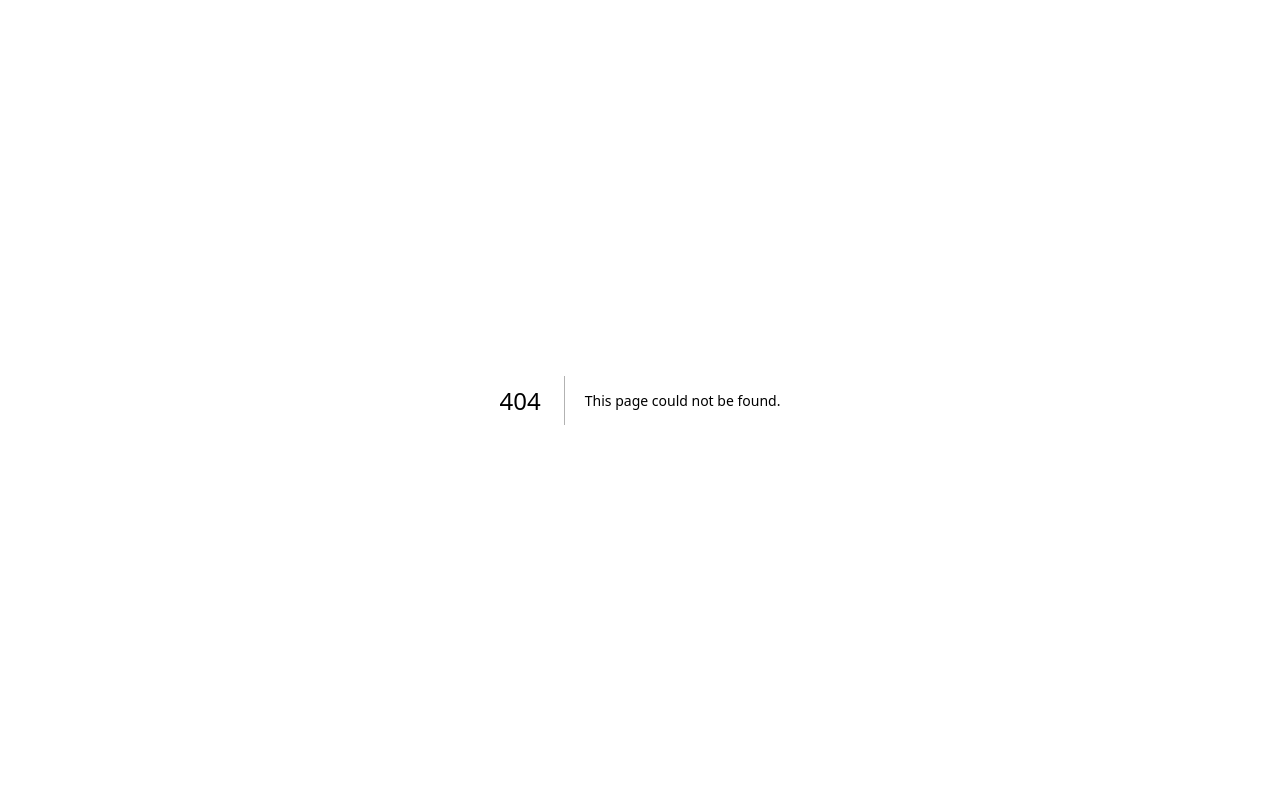
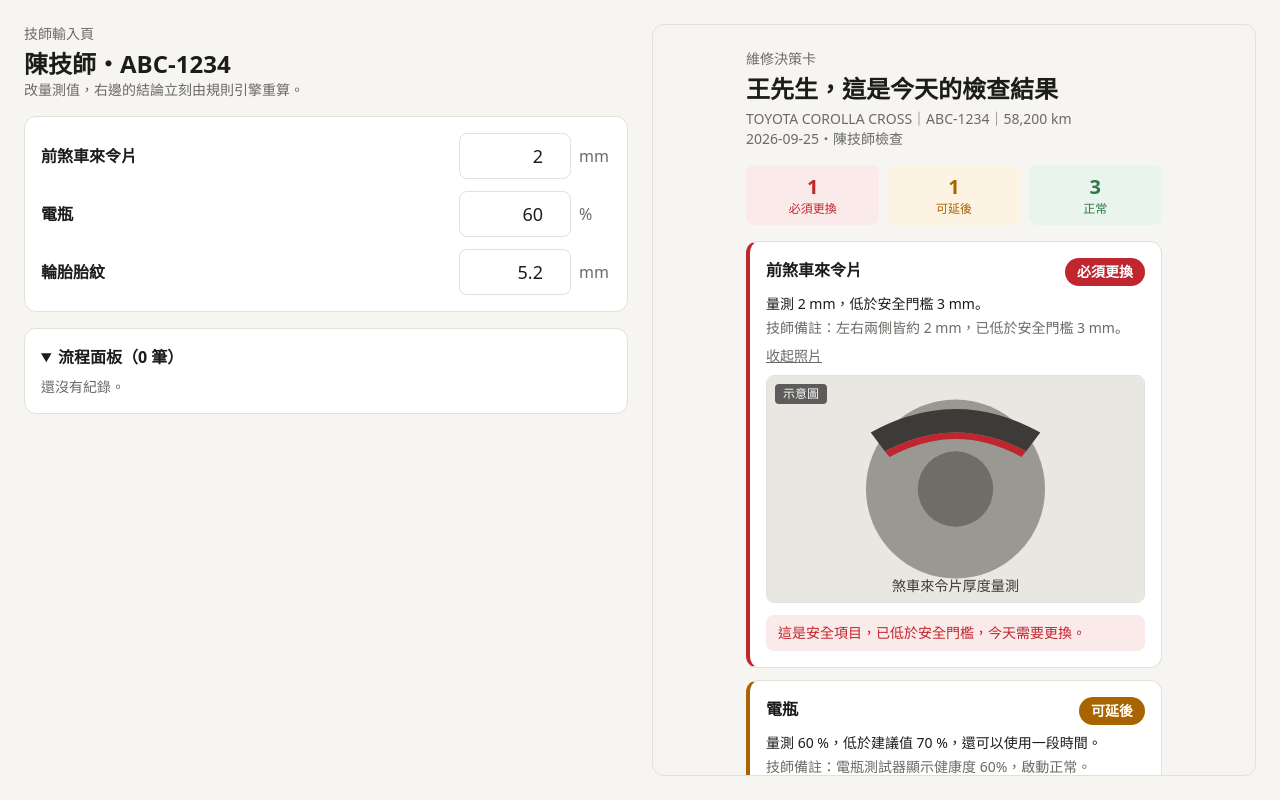
Before and after one commit to hh123456tw/toyota-trust-intelligence-mvp, a Next.js app: page /tech/wang in a window 1280 px wide. Before the commit this address had no page. Built offline with nearby package versions, Linux system fonts and the light colour scheme.

Commit message:
技師輸入頁＋流程面板：改量測值即時重算結論 (#5)
- /tech/[id]：左邊技師輸入，右邊決策卡，只用前端狀態
- 改值時流程面板記一筆「AI 呼叫 0 次」
- lib/card.ts：cardItems、withMeasurement、cardProps（卡片頁共用）

```diff
--- a/src/app/card/[id]/DecisionCard.tsx
+++ b/src/app/card/[id]/DecisionCard.tsx
@@ -71,7 +71,8 @@ export default function DecisionCard(props: {
 
       <section className="space-y-3 px-4">
         {items.map((item) => (
-          <ItemCard key={item.id} item={item} />
+          // 結論變了就重設卡片狀態（例如技師改值後，舊的延後選擇不能留著）。
+          <ItemCard key={`${item.id}:${item.verdict.conclusion}`} item={item} />
         ))}
       </section>
 
--- /dev/null
+++ b/src/app/card/[id]/FlowPanel.tsx
@@ -0,0 +1,39 @@
+"use client";
+
+// 流程面板：讓評審看見每一步在做什麼。每筆紀錄有標題、幾個步驟、AI 呼叫次數。
+export type FlowEntry = {
+  title: string;
+  steps: string[];
+  aiCalls: number;
+};
+
+export default function FlowPanel({ entries }: { entries: FlowEntry[] }) {
+  return (
+    <details open className="rounded-xl border border-line bg-white p-4">
+      <summary className="cursor-pointer font-semibold">流程面板（{entries.length} 筆）</summary>
+      {entries.length === 0 ? (
+        <p className="mt-2 text-sm text-muted">還沒有紀錄。</p>
+      ) : (
+        <ol className="mt-3 space-y-3">
+          {/* 最新的放最上面。 */}
+          {entries
+            .map((e, i) => ({ e, i }))
+            .reverse()
+            .map(({ e, i }) => (
+              <li key={i} className="border-l-2 border-line pl-3">
+                <p className="text-sm font-semibold">{e.title}</p>
+                <ul className="text-sm text-muted">
+                  {e.steps.map((s, j) => (
+                    <li key={j}>→ {s}</li>
+                  ))}
+                </ul>
+                <p className={`text-sm font-semibold ${e.aiCalls === 0 ? "text-ok" : "text-defer"}`}>
+                  AI 呼叫 {e.aiCalls} 次
+                </p>
+              </li>
+            ))}
+        </ol>
+      )}
+    </details>
+  );
+}
--- a/src/app/card/[id]/page.tsx
+++ b/src/app/card/[id]/page.tsx
@@ -1,10 +1,7 @@
 import { notFound } from "next/navigation";
-import { presetsFor, sourceLabel } from "@/lib/answers";
-import { judge, type Conclusion } from "@/lib/rules";
+import { cardProps } from "@/lib/card";
 import { findVehicle, vehicles } from "@/lib/vehicles";
-import DecisionCard, { type CardItem } from "./DecisionCard";
-
-const ORDER: Record<Conclusion, number> = { 必須更換: 0, 可延後: 1, 正常: 2 };
+import DecisionCard from "./DecisionCard";
 
 export function generateStaticParams() {
   return vehicles.map((v) => ({ id: v.id }));
@@ -15,38 +12,5 @@ export default async function CardPage(props: PageProps<"/card/[id]">) {
   const vehicle = findVehicle(id);
   if (!vehicle) notFound();
 
-  const items: CardItem[] = vehicle.items
-    .map((item) => ({
-      id: item.id,
-      name: item.name,
-      photo: item.photo,
-      technicianNote: item.technicianNote,
-      verdict: judge(item),
-    }))
-    .sort((a, b) => ORDER[a.verdict.conclusion] - ORDER[b.verdict.conclusion]);
-
-  // 來源代號對應的顯示文字，讓畫面把 AI 回答的來源轉成看得懂的標籤。
-  const keys = ["driving", ...vehicle.items.map((i) => `item:${i.id}`)];
-  const sourceLabels = Object.fromEntries(keys.map((k) => [k, sourceLabel(vehicle, k)!]));
-
-  const others = vehicles.filter((v) => v.id !== vehicle.id);
-
-  return (
-    <DecisionCard
-      vehicle={{
-        id: vehicle.id,
-        owner: vehicle.owner,
-        model: vehicle.model,
-        plate: vehicle.plate,
-        mileageKm: vehicle.mileageKm,
-        technician: vehicle.technician,
-        inspectedAt: vehicle.inspectedAt,
-        drivingNote: `${vehicle.drivingSummary.period}：${vehicle.drivingSummary.note}`,
-      }}
-      items={items}
-      presets={presetsFor(vehicle.id)}
-      sourceLabels={sourceLabels}
-      others={others.map((v) => ({ id: v.id, owner: v.owner }))}
-    />
-  );
+  return <DecisionCard {...cardProps(vehicle)} />;
 }
--- a/src/app/page.tsx
+++ b/src/app/page.tsx
@@ -21,6 +21,9 @@ export default function Home() {
           </li>
         ))}
       </ul>
+      <Link href="/tech/wang" className="mt-6 block text-sm text-muted underline">
+        技師輸入頁＋決策卡（錄影用，1920×1080）
+      </Link>
       <p className="mt-8 text-xs text-muted">所有資料皆為展示用假資料。</p>
     </main>
   );
--- /dev/null
+++ b/src/app/tech/[id]/Workbench.tsx
@@ -0,0 +1,78 @@
+"use client";
+
+import { useState, type ComponentProps } from "react";
+import { cardItems, withMeasurement } from "@/lib/card";
+import type { InspectionItem } from "@/lib/vehicles";
+import DecisionCard from "../../card/[id]/DecisionCard";
+import FlowPanel, { type FlowEntry } from "../../card/[id]/FlowPanel";
+
+// 只用前端狀態：改值後直接交給規則引擎重算，不經過後端或 AI。
+export default function Workbench(props: {
+  card: ComponentProps<typeof DecisionCard>;
+  items: InspectionItem[];
+  technician: string;
+}) {
+  const [items, setItems] = useState(props.items);
+  const [entries, setEntries] = useState<FlowEntry[]>([]);
+
+  const conclusionOf = (list: InspectionItem[], id: string) =>
+    cardItems(list).find((i) => i.id === id)!.verdict.conclusion;
+
+  function change(item: InspectionItem, raw: string) {
+    const value = Number(raw);
+    // 輸入到一半（空白）或不是數字時先不算。
+    if (raw.trim() === "" || !Number.isFinite(value)) return;
+    const before = items.find((i) => i.id === item.id)!.measurement!;
+    if (before.value === value) return;
+    const next = withMeasurement(items, item.id, value);
+    setItems(next);
+    setEntries((prev) => [
+      ...prev,
+      {
+        title: `技師改值：${item.name} ${before.value} → ${value} ${before.unit}`,
+        steps: ["規則引擎重算", `結論：${conclusionOf(items, item.id)} → ${conclusionOf(next, item.id)}`],
+        aiCalls: 0,
+      },
+    ]);
+  }
+
+  return (
+    <div className="grid h-screen grid-cols-2 gap-6 p-6">
+      <section className="min-w-0 space-y-4 overflow-y-auto">
+        <div>
+          <p className="text-sm text-muted">技師輸入頁</p>
+          <h1 className="mt-1 text-2xl font-bold">
+            {props.technician}・{props.card.vehicle.plate}
+          </h1>
+          <p className="text-sm text-muted">改量測值，右邊的結論立刻由規則引擎重算。</p>
+        </div>
+
+        <div className="space-y-3 rounded-xl border border-line bg-white p-4">
+          {props.items
+            .filter((i) => i.measurement)
+            .map((i) => (
+              <label key={i.id} className="flex items-center justify-between gap-3">
+                <span className="font-semibold">{i.name}</span>
+                <span className="flex items-center gap-2">
+                  <input
+                    type="number"
+                    step="0.1"
+                    defaultValue={i.measurement!.value}
+                    onChange={(e) => change(i, e.target.value)}
+                    className="w-28 rounded-lg border border-line px-3 py-2 text-right text-lg"
+                  />
+                  <span className="w-8 text-muted">{i.measurement!.unit}</span>
+                </span>
+              </label>
+            ))}
+        </div>
+
+        <FlowPanel entries={entries} />
+      </section>
+
+      <section className="min-w-0 overflow-y-auto rounded-xl border border-line">
+        <DecisionCard {...props.card} items={cardItems(items)} />
+      </section>
+    </div>
+  );
+}
--- /dev/null
+++ b/src/app/tech/[id]/page.tsx
@@ -0,0 +1,17 @@
+import { notFound } from "next/navigation";
+import { cardProps } from "@/lib/card";
+import { findVehicle, vehicles } from "@/lib/vehicles";
+import Workbench from "./Workbench";
+
+export function generateStaticParams() {
+  return vehicles.map((v) => ({ id: v.id }));
+}
+
+// 錄影用：左邊技師輸入頁，右邊同一台車的決策卡。
+export default async function TechPage(props: PageProps<"/tech/[id]">) {
+  const { id } = await props.params;
+  const vehicle = findVehicle(id);
+  if (!vehicle) notFound();
+
+  return <Workbench card={cardProps(vehicle)} items={vehicle.items} technician={vehicle.technician} />;
+}
--- /dev/null
+++ b/src/lib/card.ts
@@ -0,0 +1,55 @@
+// 把檢查項目轉成決策卡要顯示的樣子。結論一律交給規則引擎重算。
+
+import type { CardItem } from "@/app/card/[id]/DecisionCard";
+import { presetsFor, sourceLabel } from "./answers";
+import { judge, type Conclusion } from "./rules";
+import { vehicles, type InspectionItem, type Vehicle } from "./vehicles";
+
+const ORDER: Record<Conclusion, number> = { 必須更換: 0, 可延後: 1, 正常: 2 };
+
+export function cardItems(items: InspectionItem[]): CardItem[] {
+  return items
+    .map((item) => ({
+      id: item.id,
+      name: item.name,
+      photo: item.photo,
+      technicianNote: item.technicianNote,
+      verdict: judge(item),
+    }))
+    .sort((a, b) => ORDER[a.verdict.conclusion] - ORDER[b.verdict.conclusion]);
+}
+
+// 技師改一個量測值：回傳新陣列，不改原始資料。原備註描述舊值，一併換掉。
+export function withMeasurement(items: InspectionItem[], id: string, value: number): InspectionItem[] {
+  return items.map((i) =>
+    i.id === id && i.measurement
+      ? {
+          ...i,
+          measurement: { ...i.measurement, value },
+          technicianNote: `技師更新量測值為 ${value} ${i.measurement.unit}。`,
+        }
+      : i,
+  );
+}
+
+// 決策卡需要的全部資料；卡片頁和技師頁共用。
+export function cardProps(vehicle: Vehicle) {
+  // 來源代號對應的顯示文字，讓畫面把 AI 回答的來源轉成看得懂的標籤。
+  const keys = ["driving", ...vehicle.items.map((i) => `item:${i.id}`)];
+  return {
+    vehicle: {
+      id: vehicle.id,
+      owner: vehicle.owner,
+      model: vehicle.model,
+      plate: vehicle.plate,
+      mileageKm: vehicle.mileageKm,
+      technician: vehicle.technician,
+      inspectedAt: vehicle.inspectedAt,
+      drivingNote: `${vehicle.drivingSummary.period}：${vehicle.drivingSummary.note}`,
+    },
+    items: cardItems(vehicle.items),
+    presets: presetsFor(vehicle.id),
+    sourceLabels: Object.fromEntries(keys.map((k) => [k, sourceLabel(vehicle, k)!])),
+    others: vehicles.filter((v) => v.id !== vehicle.id).map((v) => ({ id: v.id, owner: v.owner })),
+  };
+}
```
Also changed, not shown: 1 other file (tests, documents, lock files or other folders).
